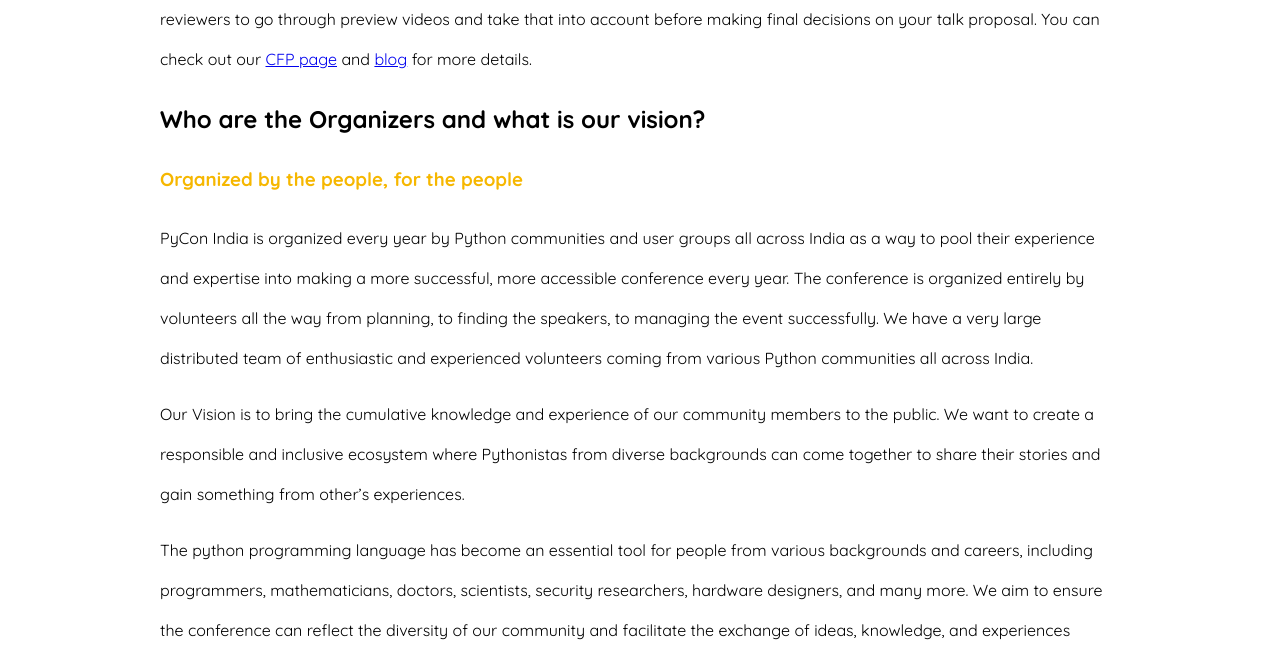
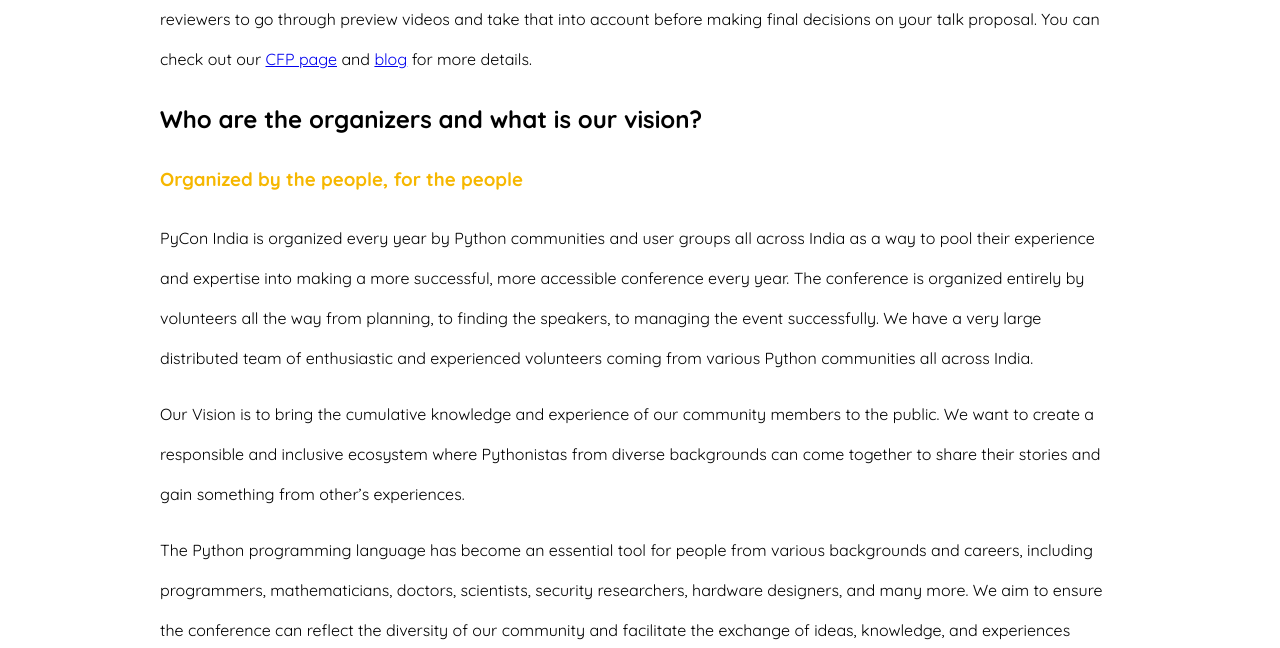
Before and after one commit to pythonindia/inpycon2020, a Jekyll site: the page built from about.md, in a window 1280 px wide and 1400 px high, scrolled down 883 px. Shown: the part 217-865 px from the top of the window. Built offline with Jekyll 4.4.1, drawn with Linux system fonts in a browser that asks for light colours; some of the changed text lies outside the part shown.

Commit message:
Apply content suggestions from code review
Co-authored-by: Nabarun Pal <palnabarun@users.noreply.github.com>

```diff
--- a/about.md
+++ b/about.md
@@ -3,9 +3,11 @@
 title: About Us
 ---
 
-#  <span style="color:#EB090D">Divided by COVID. Connected by Python</span>
+#  <span style="color:#EB090D">Divided by a pandemic. Connected by Python</span>
 
-## What is PyCon?
+
+## What is PyCon India?
+
 
 
 PyCon India is the largest annual gathering of Python aficionados and experts in India where Pythonistas come from around the world to celebrate their use of Python, and share their knowledge and experience. It is a volunteer-driven conference aimed to foster the adoption, use, and development of the Python programming language. The 12th edition of PyCon was supposed to take place in the beautiful city of Bangalore. But due to the current situation, the conference will take place virtually from 2nd October to 5th October 2020. With this move, this year, we are making the conference bigger, better, and more accessible to Pythonistas all over the world.
@@ -25,7 +27,8 @@
 
 With PyCon India 2020 being online this year, we are introducing preview videos to our proposal submission workflow. Preview videos are you talking about your proposal, topics you intend to cover in the talk, and how you intend to cover them. Participants are strongly suggested to upload links of their preview videos while submitting their proposals. It will be immensely helpful for reviewers to go through preview videos and take that into account before making final decisions on your talk proposal. You can check out our [CFP page](https://in.pycon.org/cfp/2020/proposals/) and [blog](https://in.pycon.org/blog/2020/2020-workshop-cfp-announcement.html) for more details.
 
-## Who are the Organizers and what is our vision?
+## Who are the organizers and what is our vision?
+
 
 ### <span style="color:#F6B700">Organized by the people, for the people</span>
 
@@ -35,6 +38,7 @@
 
 Our Vision is to bring the cumulative knowledge and experience of our community members to the public. We want to create a responsible and inclusive ecosystem where Pythonistas from diverse backgrounds can come together to share their stories and gain something from other's experiences.
 
-The python programming language has become an essential tool for people from various backgrounds and careers, including programmers, mathematicians, doctors, scientists, security researchers, hardware designers, and many more. We aim to ensure the conference can reflect the diversity of our community and facilitate the exchange of ideas, knowledge, and experiences enriching the community.
+The Python programming language has become an essential tool for people from various backgrounds and careers, including programmers, mathematicians, doctors, scientists, security researchers, hardware designers, and many more. We aim to ensure the conference can reflect the diversity of our community and facilitate the exchange of ideas, knowledge, and experiences enriching the community.
+
 
 We would also like to ensure that the conference approaches everyone with respect, is accessible to everyone no matter their situation, and that we resolve differences peacefully in case of conflicts. You can also help with that by reading our [Code of Conduct](https://in.pycon.org/2020/coc.html) and following it.
```
